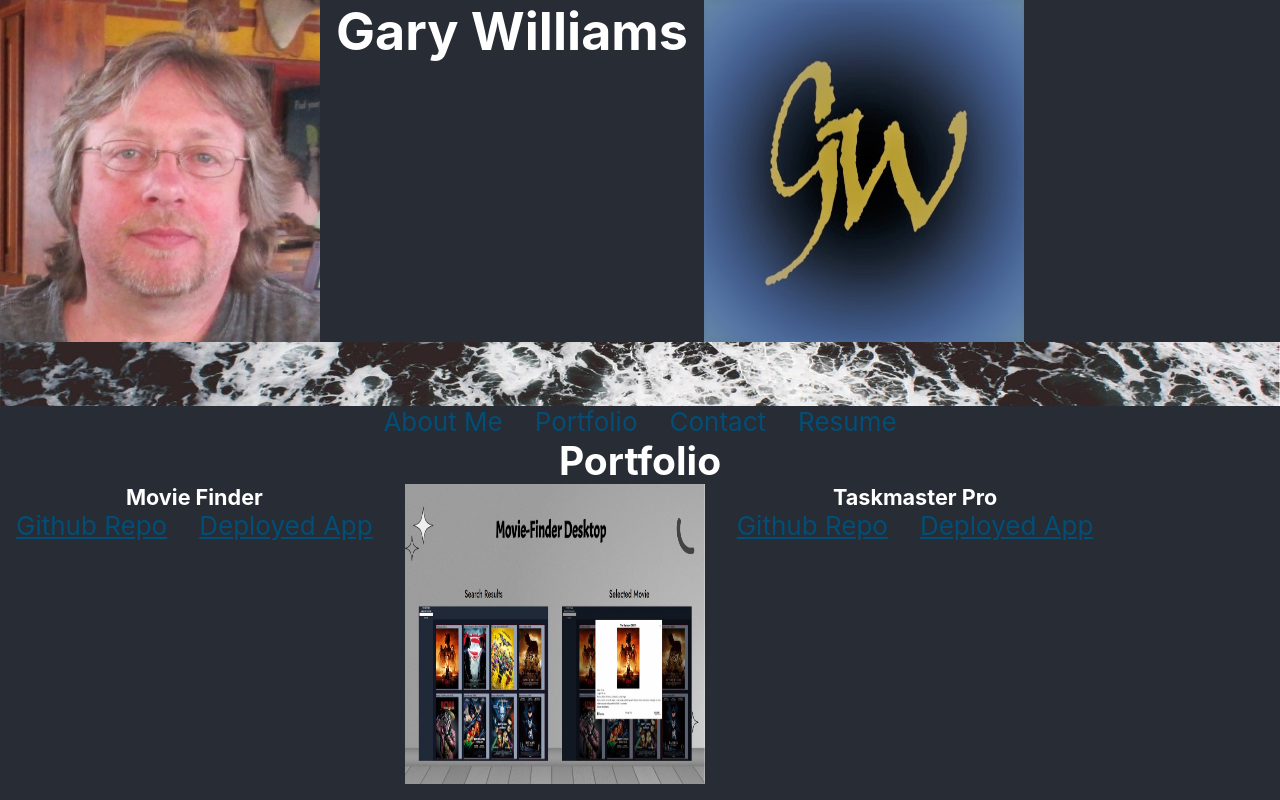
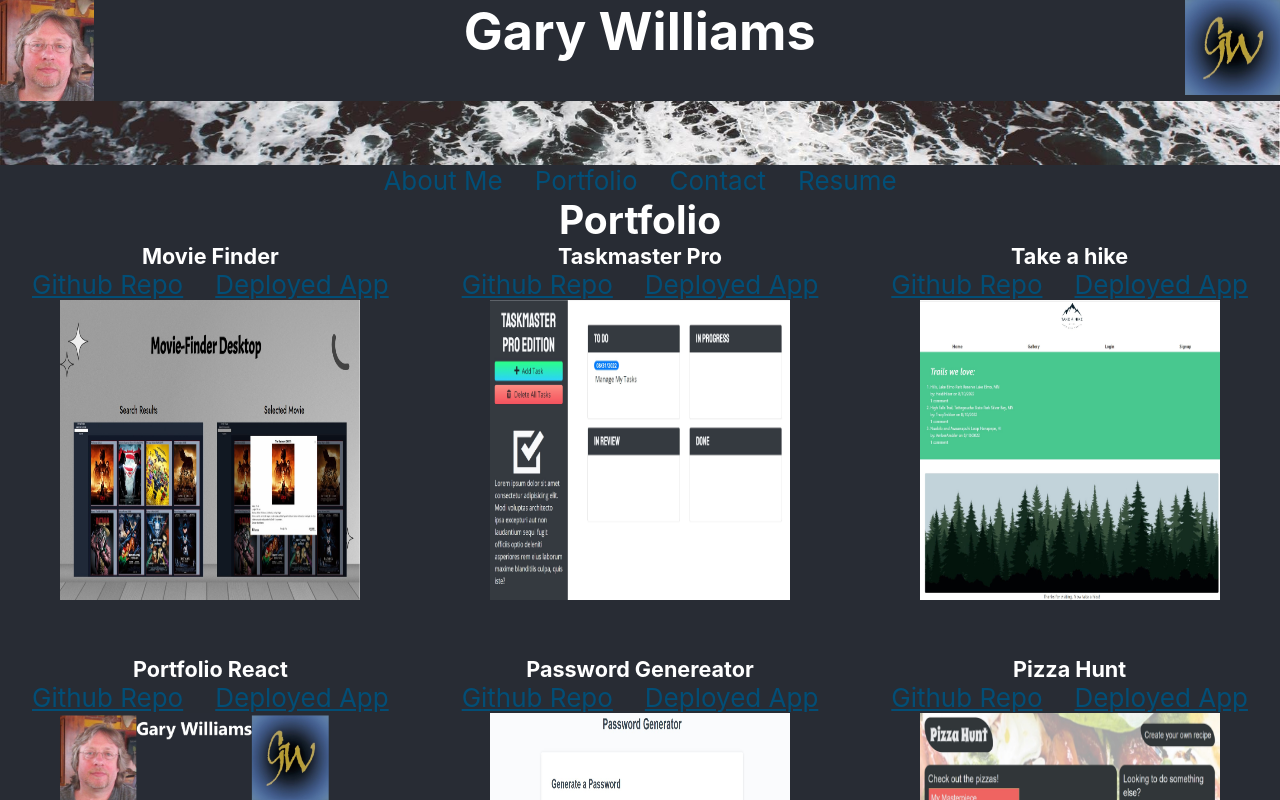
Before and after one commit to willig0203/portfolio-react, a React (Create React App) app: page / in a window 1280 px wide. Both pictures are taken after a click on the element "Portfolio". Shown: the top 800 px of the page. Built offline with nearby package versions, Linux system fonts and the light colour scheme.

Commit message:
alignment better

```diff
--- a/src/components/Header/index.js
+++ b/src/components/Header/index.js
@@ -5,11 +5,11 @@ import headshot from "../../assets/images/header/GaryPicHead.JPG";
 
 function Header() {
   return (
-    <div className="flex-row">
+    <header className="flex-row space-between">
       <img
         src={headshot}
         className="my-2"
-        style={{ width: "25%" }}
+        style={{ maxWidth: 101, maxHeight: 101 }}
         alt="headshot"
       />
       <h1 className="mx-2" id="about">
@@ -18,7 +18,7 @@ function Header() {
       <img
         src={headerlogo}
         className="my-2"
-        style={{ width: "25%" }}
+        style={{ maxWidth: 95, maxHeight: 95 }}
         alt="headerlogo"
       />
       <img
@@ -27,7 +27,7 @@ function Header() {
         style={{ width: "100%" }}
         alt="headerimage"
       />
-    </div>
+    </header>
   );
 }
 
--- a/src/components/Project/index.js
+++ b/src/components/Project/index.js
@@ -66,28 +66,18 @@ const Project = () => {
     },
   ]);
 
-  const [currentPhoto, setCurrentPhoto] = useState();
-  const [isModalOpen, setIsModalOpen] = useState(false);
+  const clsName = classNames("mx-2", "nav", "navActive");
 
-  const toggleModal = (image, i) => {
-    console.log("tgl");
-    setCurrentPhoto({ image, index: i });
-    setIsModalOpen(!isModalOpen);
-    console.log(currentPhoto);
-  };
-
-  const clsName = classNames("mx-2", "nav", "navActive");
+  const clsNameRow = classNames("mx-2", "flex-row", "space-between");
 
   return (
     <section>
       <h1>Portfolio</h1>
-      {/* {isModalOpen && (
-        <Modal currentPhoto={currentPhoto} onClose={toggleModal} />
-      )} */}
-      <div className="flex-row">
+
+      <div className={clsNameRow}>
         {photos.map((image, i) => (
           <>
-            <div className="flex-row">
+            <div className="flex-col">
               <div>
                 <h5>{image.name}</h5>
                 <a
@@ -108,7 +98,6 @@ const Project = () => {
                   Deployed App
                 </a>
               </div>
-            </div>
 
               <img
                 style={{
@@ -120,9 +109,9 @@ const Project = () => {
                 src={image.image}
                 alt={image.name}
                 className="img-thumbnail mx-2"
-              onClick={() => toggleModal(image.image, i)}
                 key={image.name}
               />
+            </div>
           </>
         ))}
       </div>
--- a/src/index.css
+++ b/src/index.css
@@ -64,7 +64,6 @@ input:focus {
   box-shadow: 0 0 .25rem rgba(0, 0, 0, .5);
 }
 
-
 .textarea {
 	width: 800px;
 	height: 120px;
```
Lines whose indentation alone changed are shown as unchanged.
